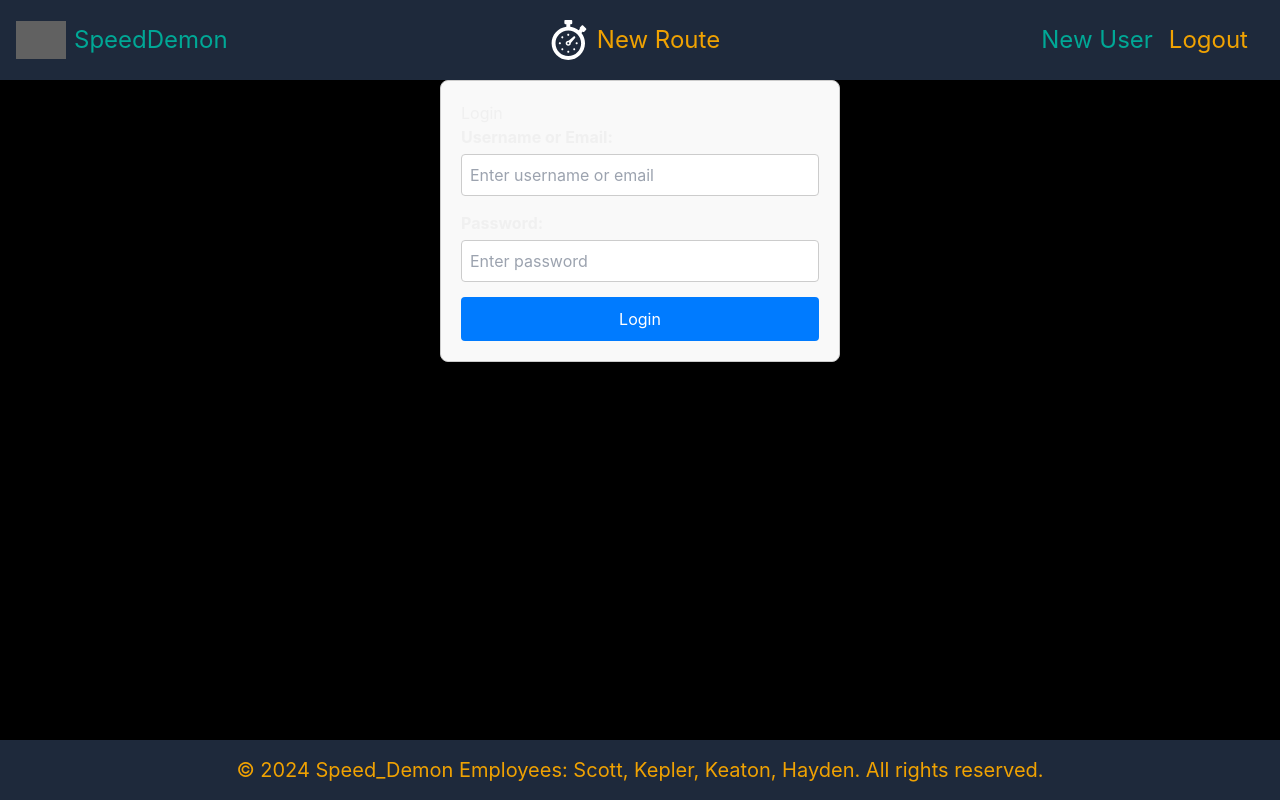
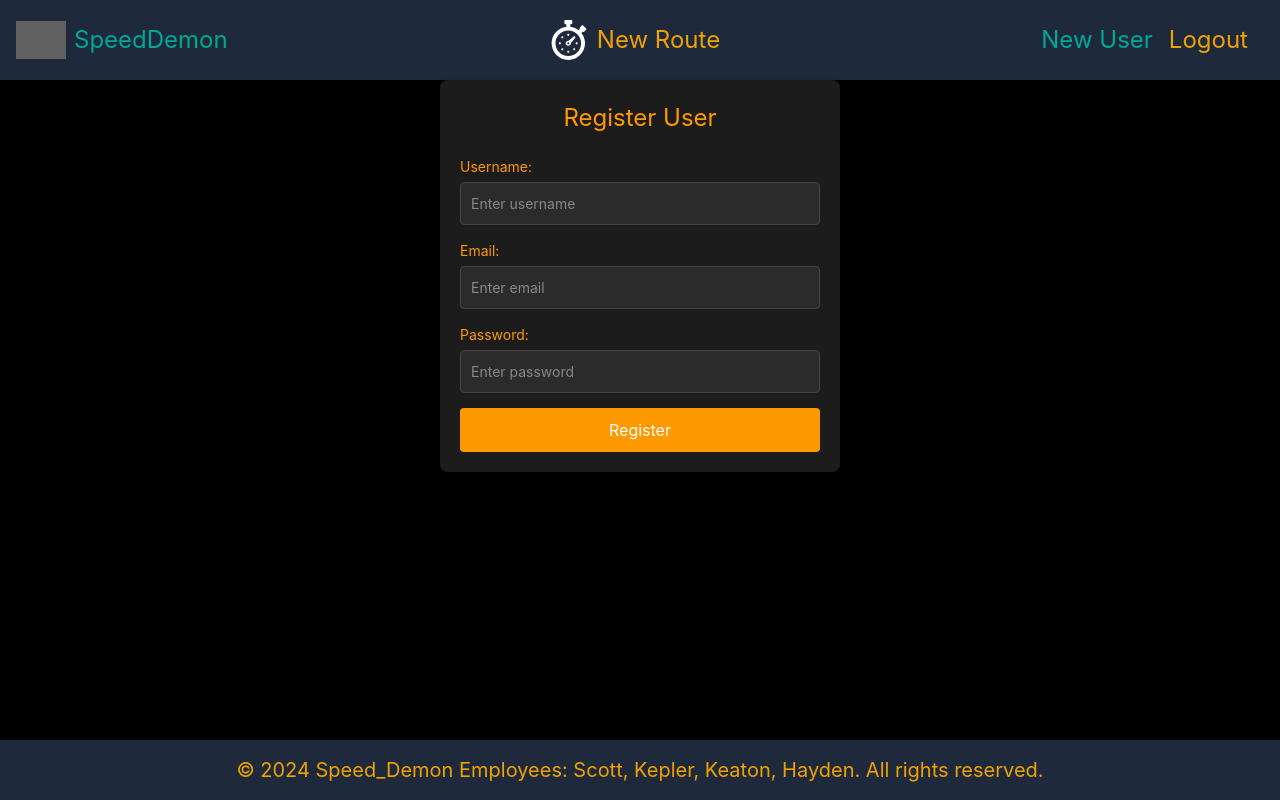
Before and after one commit to keplerridge/speeddemon, a Vue app: page / in a window 1280 px wide. Built offline with nearby package versions, Linux system fonts and the light colour scheme; grey boxes are pictures that could not be loaded.

Commit message:
Styling changes

```diff
--- a/src/components/Login.vue
+++ b/src/components/Login.vue
@@ -1,152 +1,134 @@
 <template>
-    <div class="login-form">
-      <h1>Login</h1>
-      <form @submit.prevent="handleLogin">
-        <div class="form-group">
-          <label for="username">Username or Email:</label>
+  <div class="auth-container">
+    <h2>Register User</h2>
+    <form @submit.prevent="registerUser">
+      <div class="input-group">
+        <label for="username">Username:</label>
         <input
           type="text"
           id="username"
-            v-model="credentials.username"
-            required
-            placeholder="Enter username or email"
+          v-model="username"
+          placeholder="Enter username"
+          class="auth-input"
         />
       </div>
-        <div class="form-group">
+      <div class="input-group">
+        <label for="email">Email:</label>
+        <input
+          type="email"
+          id="email"
+          v-model="email"
+          placeholder="Enter email"
+          class="auth-input"
+        />
+      </div>
+      <div class="input-group">
         <label for="password">Password:</label>
         <input
           type="password"
           id="password"
-            v-model="credentials.password"
-            required
+          v-model="password"
           placeholder="Enter password"
+          class="auth-input"
         />
       </div>
-        <button type="submit">Login</button>
+      <button type="submit" class="auth-button">Register</button>
     </form>
-      <div v-if="message" :class="messageClass">
-        {{ message }}
-      </div>
+    <p v-if="errorMessage" class="auth-error">{{ errorMessage }}</p>
   </div>
 </template>
 
 <script>
-  import { useUserStore } from '../stores/store';
-  import bcrypt from 'bcryptjs';
-
 export default {
   data() {
     return {
-        credentials: {
-          username: '',
-          password: '',
-        },
-        message: '',
-        messageClass: '',
+      username: "",
+      email: "",
+      password: "",
+      errorMessage: "",
     };
   },
   methods: {
-      async handleLogin() {
-        try {
-          // First, fetch the user data based on username/email
-          const response = await fetch(
-            `http://localhost:3000/database/getUser?input=${this.credentials.username}`
-          );
-          const data = await response.json();
-
-          if (response.ok) {
-            // Compare the hashed password stored in the database with the entered password
-            const passwordMatch = await bcrypt.compare(
-              this.credentials.password, // The plaintext password entered by the user
-              data.password // The hashed password stored in the database
-            );
-
-            if (passwordMatch) {
-              this.message = 'Login successful.';
-              this.messageClass = 'success-message';
-              this.clearForm();
-
-              const userStore = useUserStore();
-              userStore.setUser(data.username, data.user_id)
-              console.log(data);
-              console.log(userStore.username);
-
-              this.$router.push('/dashboard');
-            } else {
-              this.message = 'Invalid password.';
-              this.messageClass = 'error-message';
+    registerUser() {
+      if (!this.username || !this.email || !this.password) {
+        this.errorMessage = "All fields are required.";
+        return;
       }
-          } else {
-            this.message = data.message || 'User not found.';
-            this.messageClass = 'error-message';
-          }
-        } catch (error) {
-          console.error('Error:', error);
-          this.message = 'An error occurred while logging in.';
-          this.messageClass = 'error-message';
-        }
-      },
-      clearForm() {
-        this.credentials = {
-          username: '',
-          password: '',
-        };
+      // Add your API call or other registration logic here
+      this.errorMessage = ""; // Clear error message on success
     },
   },
 };
 </script>
 
 <style scoped>
-  .login-form {
+.auth-container {
   max-width: 400px;
   margin: 0 auto;
   padding: 20px;
-    border: 1px solid #ccc;
+  background-color: #1c1c1c;
   border-radius: 8px;
-    background-color: #f9f9f9;
+  box-shadow: 0 4px 8px rgba(0, 0, 0, 0.2);
+  text-align: center;
+  color: #fff;
 }
 
-  .form-group {
+h2 {
+  margin-bottom: 20px;
+  font-size: 24px;
+  color: #ff9900;
+}
+
+.input-group {
   margin-bottom: 15px;
+  text-align: left;
 }
 
 label {
   display: block;
   margin-bottom: 5px;
-    font-weight: bold;
+  font-size: 14px;
+  color: #ff9900;
 }
 
-  input {
+.auth-input {
   width: 100%;
-    padding: 8px;
-    border: 1px solid #ccc;
+  padding: 10px;
+  font-size: 14px;
+  border: 1px solid #444;
   border-radius: 4px;
-    box-sizing: border-box;
+  background-color: #2b2b2b;
+  color: #fff;
 }
 
-  button {
-    display: block;
+.auth-input::placeholder {
+  color: #888;
+}
+
+.auth-input:focus {
+  border-color: #ff9900;
+  outline: none;
+  box-shadow: 0 0 5px rgba(255, 153, 0, 0.8);
+}
+
+.auth-button {
   width: 100%;
   padding: 10px;
-    color: #fff;
-    background-color: #007bff;
+  font-size: 16px;
   border: none;
   border-radius: 4px;
-    font-size: 16px;
+  background-color: #ff9900;
+  color: #fff;
   cursor: pointer;
 }
 
-  button:hover {
-    background-color: #0056b3;
+.auth-button:hover {
+  background-color: #e68a00;
 }
 
-  .success-message {
-    color: green;
+.auth-error {
   margin-top: 15px;
-  }
-
-  .error-message {
-    color: red;
-    margin-top: 15px;
+  font-size: 14px;
+  color: #ff4d4d;
 }
 </style>
--- a/src/components/RegisterUser.vue
+++ b/src/components/RegisterUser.vue
@@ -1,15 +1,15 @@
 <template>
-    <div class="register-form">
-      <h1>Register User</h1>
+  <div class="register-container">
+    <h2>Register User</h2>
     <form @submit.prevent="registerUser">
       <div class="form-group">
         <label for="username">Username:</label>
         <input
           type="text"
           id="username"
-            v-model="user.username"
-            required
+          v-model="username"
           placeholder="Enter username"
+          class="form-control"
         />
       </div>
       <div class="form-group">
@@ -17,9 +17,9 @@
         <input
           type="email"
           id="email"
-            v-model="user.email"
-            required
+          v-model="email"
           placeholder="Enter email"
+          class="form-control"
         />
       </div>
       <div class="form-group">
@@ -27,16 +27,14 @@
         <input
           type="password"
           id="password"
-            v-model="user.password"
-            required
+          v-model="password"
           placeholder="Enter password"
+          class="form-control"
         />
       </div>
-        <button type="submit">Register</button>
+      <button type="submit" class="btn btn-primary">Register</button>
     </form>
-      <div v-if="message" :class="messageClass">
-        {{ message }}
-      </div>
+    <p v-if="errorMessage" class="error-message">{{ errorMessage }}</p>
   </div>
 </template>
 
@@ -44,58 +42,40 @@
 export default {
   data() {
     return {
-        user: {
-          username: '',
-          email: '',
-          password: '',
-        },
-        message: '',
-        messageClass: '',
+      username: "",
+      email: "",
+      password: "",
+      errorMessage: "",
     };
   },
   methods: {
-      async registerUser() {
-        try {
-          const response = await fetch('http://localhost:3000/database/insertUser', {
-            method: 'POST',
-            headers: { 'Content-Type': 'application/json' },
-            body: JSON.stringify(this.user),
-          });
-
-          const data = await response.json();
-          if (response.ok) {
-            this.message = data.message;
-            this.messageClass = 'success-message';
-            this.clearForm();
-          } else {
-            this.message = data.message || 'Registration failed.';
-            this.messageClass = 'error-message';
+    registerUser() {
+      if (!this.username || !this.email || !this.password) {
+        this.errorMessage = "All fields are required.";
+        return;
       }
-        } catch (error) {
-          console.error('Error:', error);
-          this.message = 'An error occurred while registering the user.';
-          this.messageClass = 'error-message';
-        }
-      },
-      clearForm() {
-        this.user = {
-          username: '',
-          email: '',
-          password: '',
-        };
+      // Add your API call or other registration logic here
+      this.errorMessage = ""; // Clear error message on success
     },
   },
 };
 </script>
 
 <style scoped>
-  .register-form {
-    max-width: 400px;
+.register-container {
+  width: 300px;
   margin: 0 auto;
   padding: 20px;
   border: 1px solid #ccc;
   border-radius: 8px;
-    background-color: #f9f9f9;
+  background-color: #1c1c1c;
+  box-shadow: 0 2px 4px rgba(0, 0, 0, 0.1);
+}
+
+h2 {
+  text-align: center;
+  margin-bottom: 20px;
+  color: #ff9900; /* Orange header color */
 }
 
 .form-group {
@@ -106,39 +86,49 @@
   display: block;
   margin-bottom: 5px;
   font-weight: bold;
+  color: #ff9900; /* Match the orange color */
 }
 
-  input {
+input.form-control {
   width: 100%;
   padding: 8px;
+  box-sizing: border-box;
   border: 1px solid #ccc;
   border-radius: 4px;
-    box-sizing: border-box;
+  font-size: 14px;
+  color: white; /* Ensure text color is visible */
+  background-color: #1c1c1c; /* Set background color to white */
 }
 
-  button {
-    display: block;
+input.form-control::placeholder {
+  color: #888; /* Slightly darker placeholder for visibility */
+  opacity: 1; /* Ensure placeholder text is fully visible */
+}
+
+input.form-control:focus {
+  border-color: #ff9900; /* Match orange color */
+  outline: none;
+  box-shadow: 0 0 3px rgba(255, 153, 0, 0.5); /* Orange glow */
+}
+
+button.btn {
   width: 100%;
   padding: 10px;
-    color: #fff;
-    background-color: #007bff;
+  background-color: orange;
+  color: white;
   border: none;
   border-radius: 4px;
+  cursor: pointer;
   font-size: 16px;
-    cursor: pointer;
 }
 
-  button:hover {
+button.btn:hover {
   background-color: #0056b3;
-  }
-
-  .success-message {
-    color: green;
-    margin-top: 15px;
 }
 
 .error-message {
   color: red;
-    margin-top: 15px;
+  text-align: center;
+  margin-top: 10px;
 }
 </style>
```
Lines whose indentation alone changed are shown as unchanged.
